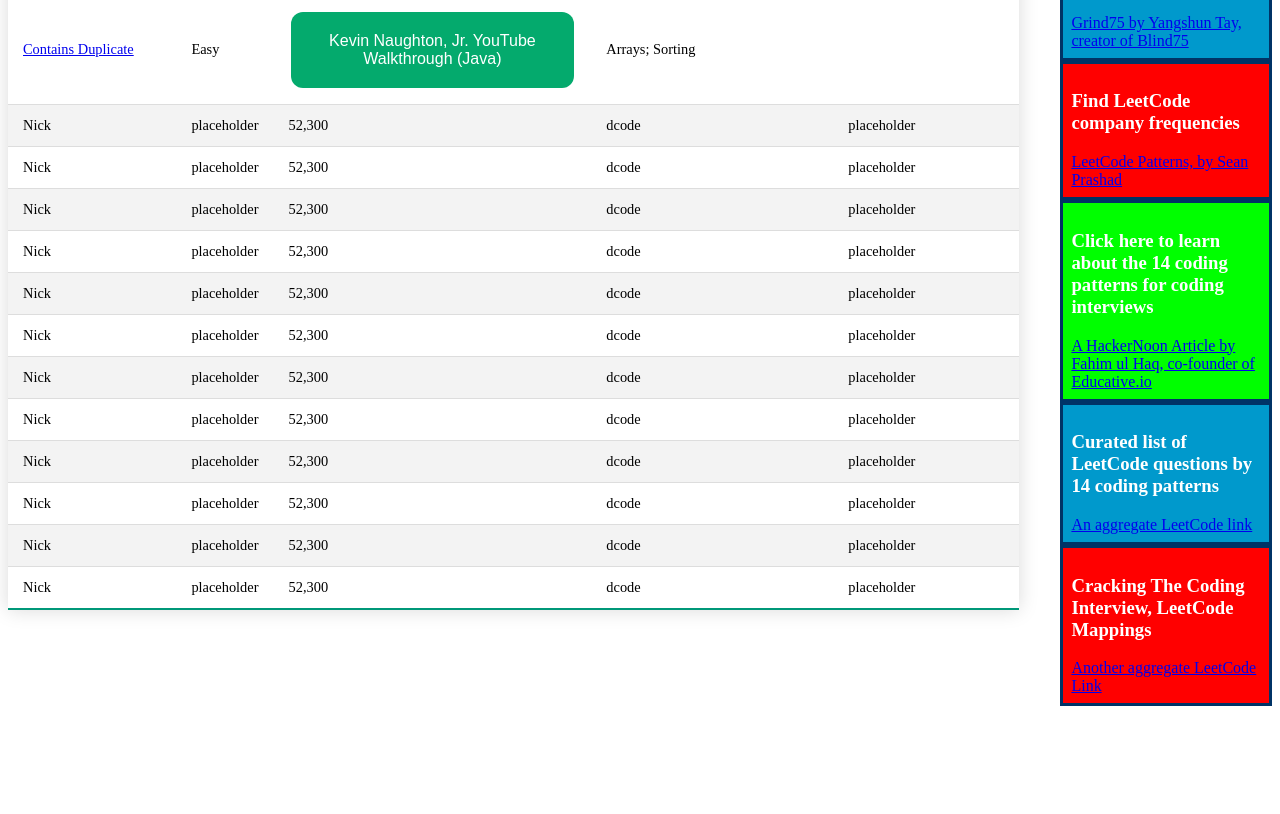
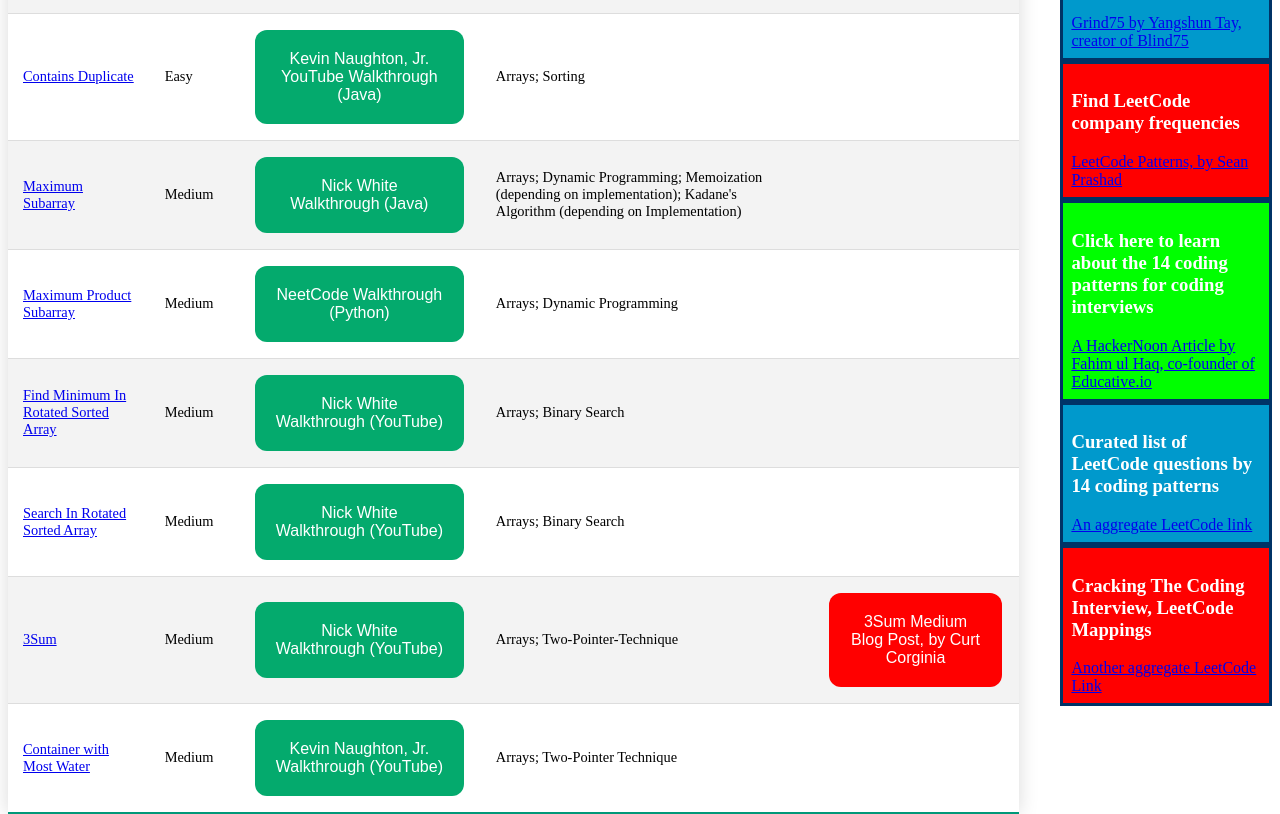
Before and after one commit to EvanSooHoo/CollectionOfReallyGoodInterviewStuff, a plain HTML site: page index.html in a window 1280 px wide. Shown: the part 461-1275 px from the top of the page. Before the commit the page ends 1167 px from the top, so only its background shows below. Drawn offline with Linux system fonts and the light colour scheme; a script that the page names is missing.

Commit message:
array section complete

```diff
--- a/index.html
+++ b/index.html
@@ -53,7 +53,12 @@
             <td></td>
           </tr>
           <tr>
-            <td><a href="https://leetcode.com/problems/best-time-to-buy-and-sell-stock/">Best Time To Buy And Sell Stock</a></td>
+            <td>
+              <a
+                href="https://leetcode.com/problems/best-time-to-buy-and-sell-stock/"
+                >Best Time To Buy And Sell Stock</a
+              >
+            </td>
             <td>Easy</td>
             <td>
               <button
@@ -67,7 +72,11 @@
             <td></td>
           </tr>
           <tr>
-            <td><a href="https://leetcode.com/problems/contains-duplicate/">Contains Duplicate</a></td>
+            <td>
+              <a href="https://leetcode.com/problems/contains-duplicate/"
+                >Contains Duplicate</a
+              >
+            </td>
             <td>Easy</td>
             <td>
               <button
@@ -81,89 +90,123 @@
             <td></td>
           </tr>
           <tr>
-            <td>Nick</td>
-            <td>placeholder</td>
-            <td>52,300</td>
-            <td>dcode</td>
-            <td>placeholder</td>
+            <td>
+              <a href="https://leetcode.com/problems/maximum-subarray/"
+                >Maximum Subarray</a
+              >
+            </td>
+            <td>Medium</td>
+            <td>
+              <button
+                onclick="window.open('https://www.youtube.com/watch?v=jnoVtCKECmQ','_blank');"
+                class="button button1"
+              >
+                Nick White Walkthrough (Java)
+              </button>
+            </td>
+            <td>
+              Arrays; Dynamic Programming; Memoization (depending on
+              implementation); Kadane's Algorithm (depending on Implementation)
+            </td>
+            <td></td>
           </tr>
           <tr>
-            <td>Nick</td>
-            <td>placeholder</td>
-            <td>52,300</td>
-            <td>dcode</td>
-            <td>placeholder</td>
+            <td>
+              <a href="https://leetcode.com/problems/maximum-product-subarray/"
+                >Maximum Product Subarray</a
+              >
+            </td>
+            <td>Medium</td>
+            <td>
+              <button
+                onclick="window.open('https://www.youtube.com/watch?v=lXVy6YWFcRM','_blank');"
+                class="button button1"
+              >
+                NeetCode Walkthrough (Python)
+              </button>
+            </td>
+            <td>Arrays; Dynamic Programming</td>
+            <td></td>
           </tr>
           <tr>
-            <td>Nick</td>
-            <td>placeholder</td>
-            <td>52,300</td>
-            <td>dcode</td>
-            <td>placeholder</td>
+            <td>
+              <a
+                href="https://leetcode.com/problems/find-minimum-in-rotated-sorted-array/"
+                >Find Minimum In Rotated Sorted Array</a
+              >
+            </td>
+            <td>Medium</td>
+            <td>
+              <button
+                onclick="window.open('https://www.youtube.com/watch?v=IzHR_U8Ly6c','_blank');"
+                class="button button1"
+              >
+                Nick White Walkthrough (YouTube)
+              </button>
+            </td>
+            <td>Arrays; Binary Search</td>
+            <td></td>
           </tr>
           <tr>
-            <td>Nick</td>
-            <td>placeholder</td>
-            <td>52,300</td>
-            <td>dcode</td>
-            <td>placeholder</td>
+            <td>
+              <a
+                href="https://leetcode.com/problems/search-in-rotated-sorted-array/"
+                >Search In Rotated Sorted Array</a
+              >
+            </td>
+            <td>Medium</td>
+            <td>
+              <button
+                onclick="window.open('https://www.youtube.com/watch?v=QdVrY3stDD4','_blank');"
+                class="button button1"
+              >
+                Nick White Walkthrough (YouTube)
+              </button>
+            </td>
+            <td>Arrays; Binary Search</td>
+            <td></td>
           </tr>
           <tr>
-            <td>Nick</td>
-            <td>placeholder</td>
-            <td>52,300</td>
-            <td>dcode</td>
-            <td>placeholder</td>
+            <td><a href="https://leetcode.com/problems/3sum/">3Sum</a></td>
+            <td>Medium</td>
+            <td>
+              <button
+                onclick="window.open('https://www.youtube.com/watch?v=qJSPYnS35SE','_blank');"
+                class="button button1"
+              >
+                Nick White Walkthrough (YouTube)
+              </button>
+            </td>
+            <td>Arrays; Two-Pointer-Technique</td>
+            <td>
+              <button
+                onclick="window.open('https://corgicorporation.medium.com/repeat-code-with-leetcode-3sum-a7c6108daf5','_blank');"
+                class="button button2"
+              >
+                3Sum Medium Blog Post, by Curt Corginia
+              </button>
+            </td>
           </tr>
           <tr>
-            <td>Nick</td>
-            <td>placeholder</td>
-            <td>52,300</td>
-            <td>dcode</td>
-            <td>placeholder</td>
+            <td>
+              <a
+                href="https://leetcode.com/problems/container-with-most-water/"
+                >Container with Most Water</a
+              >
+            </td>
+            <td>Medium</td>
+            <td>
+              <button
+                onclick="window.open('https://www.youtube.com/watch?v=TI3e-17YAlc','_blank');"
+                class="button button1"
+              >
+                Kevin Naughton, Jr. Walkthrough (YouTube)
+              </button>
+            </td>
+            <td>Arrays; Two-Pointer Technique</td>
+            <td></td>
           </tr>
-          <tr>
-            <td>Nick</td>
-            <td>placeholder</td>
-            <td>52,300</td>
-            <td>dcode</td>
-            <td>placeholder</td>
-          </tr>
-          <tr>
-            <td>Nick</td>
-            <td>placeholder</td>
-            <td>52,300</td>
-            <td>dcode</td>
-            <td>placeholder</td>
-          </tr>
-          <tr>
-            <td>Nick</td>
-            <td>placeholder</td>
-            <td>52,300</td>
-            <td>dcode</td>
-            <td>placeholder</td>
-          </tr>
-          <tr>
-            <td>Nick</td>
-            <td>placeholder</td>
-            <td>52,300</td>
-            <td>dcode</td>
-            <td>placeholder</td>
-          </tr>
-          <tr>
-            <td>Nick</td>
-            <td>placeholder</td>
-            <td>52,300</td>
-            <td>dcode</td>
-            <td>placeholder</td>
-          </tr>
-          <tr>
-            <td>Nick</td>
-            <td>placeholder</td>
-            <td>52,300</td>
-            <td>dcode</td>
-            <td>placeholder</td>
-          </tr>
+
         </tbody>
       </table>
       <div class="to-right">
--- a/styles.css
+++ b/styles.css
@@ -105,3 +105,8 @@ li a:hover {
   }
 
 .button1 {border-radius: 12px;}
+
+.button2 {
+    border-radius: 12px;
+    background-color: #FF0000;
+  }
```
